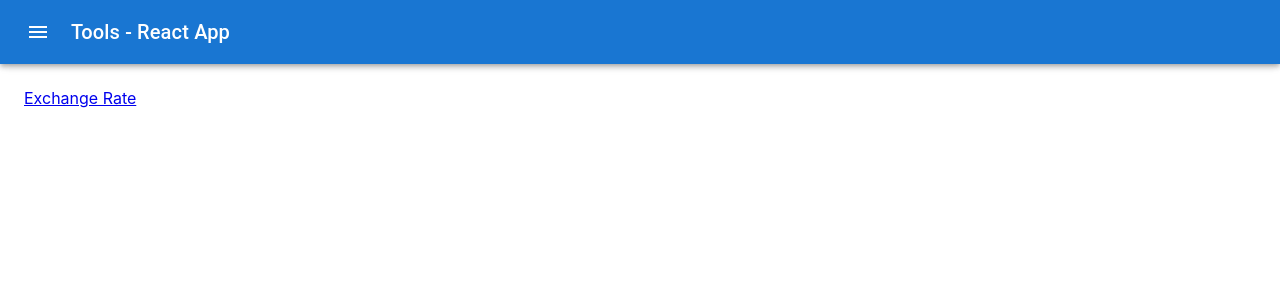
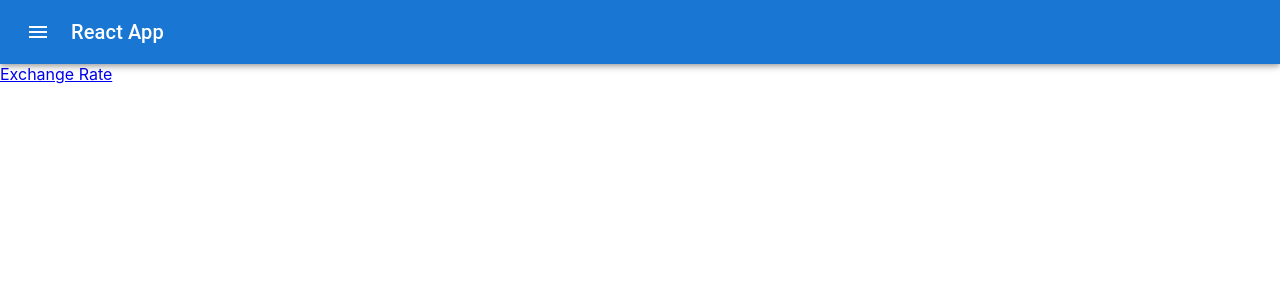
Before and after one commit to lambdaret/app-tools, a React (Create React App) app: page / in a window 1280 px wide. Shown: the top 300 px of the page. Built offline with nearby package versions, Linux system fonts and the light colour scheme.

Commit message:
menu click

```diff
--- a/src/App.js
+++ b/src/App.js
@@ -1,33 +1,20 @@
 import React, { Suspense } from "react";
-// import { styled, useTheme } from "@mui/material/styles";
-// import { createTheme, ThemeProvider } from "@mui/material/styles";
 import { HashRouter, Routes, Route } from "react-router-dom";
 import TopMenu from "./TopMenu";
 import { Box } from "@mui/system";
 import { Toolbar } from "@mui/material";
 import SideBar from "./SideBar";
-// import { useSelector } from "react-redux";
-// import { getState, SIDEBAR_OPEN, SIDEBAR_PINED } from "./TopMenu/stateSlice";
-// import { setState } from "./TopMenu/stateSlice";
-// import { useDispatch } from "react-redux";
 const Tools = React.lazy(() => import("./Tools"));
 const ExchangeRate = React.lazy(() => import("./ExchangeRate"));
 const ReduxTest = React.lazy(() => import("./ReduxTest"));
 const ReduxTest2 = React.lazy(() => import("./ReduxTest2"));
 
 function App() {
-  // const dispatch = useDispatch();
-  // dispatch(setState({ type: SIDEBAR_PINED, value: false }));
-
-  // const open = useSelector(getState(SIDEBAR_OPEN));
-  // const pined = useSelector(getState(SIDEBAR_PINED));
-  const drawerWidth = 0;
-
   return (
     <Suspense fallback={<div>Loading ...</div>}>
       <HashRouter>
         <Box sx={{ display: "flex" }}>
-          <Box xs={{ flexGrow: 1 }}>
+          <Box sx={{ flexGrow: 1 }}>
             <TopMenu />
           </Box>
           <Box component="nav"></Box>
@@ -35,15 +22,25 @@ function App() {
           <Box
             component="main"
             sx={{ p: 3 }}
-            style={{ marginLeft: drawerWidth }}
+            style={{
+              padding: 0,
+              width: "100%",
+              height: "100%",
+            }}
           >
             <Toolbar />
-            <Routes>
-              <Route exact path="/" element={<Tools />} />
-              <Route exact path="/exchange-rate/" element={<ExchangeRate />} />
-              <Route exact path="/redux-test/" element={<ReduxTest />} />
-              <Route exact path="/redux-test2/" element={<ReduxTest2 />} />
-            </Routes>
+            <div>
+              <Routes>
+                <Route exact path="/" element={<Tools />} />
+                <Route
+                  exact
+                  path="/exchange-rate/"
+                  element={<ExchangeRate />}
+                />
+                <Route exact path="/redux-test/" element={<ReduxTest />} />
+                <Route exact path="/redux-test2/" element={<ReduxTest2 />} />
+              </Routes>
+            </div>
           </Box>
         </Box>
       </HashRouter>
--- a/src/SideBar/index.jsx
+++ b/src/SideBar/index.jsx
@@ -1,4 +1,5 @@
 import Grid from "@mui/material/Grid";
+import { Box } from "@mui/system";
 import Drawer from "@mui/material/Drawer";
 import List from "@mui/material/List";
 import Divider from "@mui/material/Divider";
@@ -8,10 +9,7 @@ import ListItem from "@mui/material/ListItem";
 import ListItemButton from "@mui/material/ListItemButton";
 import ListItemIcon from "@mui/material/ListItemIcon";
 import ListItemText from "@mui/material/ListItemText";
-// import InboxIcon from "@mui/icons-material/MoveToInbox";
-// import MailIcon from "@mui/icons-material/Mail";
 import PushPinIcon from "@mui/icons-material/PushPin";
-// import ArrowForwardIosSharpIcon from "@mui/icons-material/ArrowForwardIosSharp";
 import Brightness1Icon from "@mui/icons-material/Brightness1";
 import { useSelector, useDispatch } from "react-redux";
 import { useNavigate } from "react-router-dom";
@@ -34,15 +32,22 @@ const SideBar = () => {
   const handleDrawerClose = () => {
     dispatch(setState({ type: SIDEBAR_OPEN, value: false }));
   };
+  const handleDrawerCloseUnPined = (e) => {
+    e.preventDefault();
+    if (!pined) {
+      dispatch(setState({ type: SIDEBAR_OPEN, value: false }));
+    }
+  };
   const handleSidebarPined = () => {
     dispatch(setToggle({ type: SIDEBAR_PINED }));
   };
   const goMenu = (menuNm) => {
     switch (menuNm) {
       case "Exchange Rate":
-        return navigate("/exchange-rate/");
+        navigate("/exchange-rate/");
+        break;
       default:
-        return navigate("/");
+        navigate("/");
     }
   };
 
@@ -64,6 +69,7 @@ const SideBar = () => {
       open={open}
       onClose={handleDrawerClose}
     >
+      <Box>
         <Grid container>
           <Grid item xs={10}>
             <IconButton onClick={handleDrawerClose}>
@@ -72,12 +78,15 @@ const SideBar = () => {
           </Grid>
           <Grid item xs={2}>
             <IconButton onClick={handleSidebarPined}>
-            <PushPinIcon size="small" color={pined ? "primary" : "disabled"} />
+              <PushPinIcon
+                size="small"
+                color={pined ? "primary" : "disabled"}
+              />
             </IconButton>
           </Grid>
         </Grid>
         <Divider />
-      <List style={{ padding: 0 }}>
+        <List style={{ padding: 0 }} onClick={handleDrawerCloseUnPined}>
           {["Home", "Exchange Rate"].map((text, index) => (
             <ListItem key={text} disablePadding>
               <ListItemButton onClick={() => goMenu(text)}>
@@ -90,18 +99,7 @@ const SideBar = () => {
           ))}
         </List>
         <Divider />
-      {/* <List>
-        {["All mail", "Trash", "Spam"].map((text, index) => (
-          <ListItem key={text} disablePadding>
-            <ListItemButton>
-              <ListItemIcon>
-                {index % 2 === 0 ? <InboxIcon /> : <MailIcon />}
-              </ListItemIcon>
-              <ListItemText primary={text} />
-            </ListItemButton>
-          </ListItem>
-        ))}
-      </List> */}
+      </Box>
     </Drawer>
   );
 };
--- a/src/TopMenu/index.jsx
+++ b/src/TopMenu/index.jsx
@@ -24,12 +24,8 @@ const TopMenu = () => {
         >
           <MenuIcon />
         </IconButton>
-        <Typography
-          variant="h6"
-          component="div"
-          sx={{ flexGrow: 1, display: { xs: "none", sm: "block" } }}
-        >
-          Tools - {document.title}
+        <Typography variant="h6" component="div" sx={{ flexGrow: 1 }}>
+          {document.title}
         </Typography>
       </Toolbar>
     </AppBar>
```
Lines whose indentation alone changed are shown as unchanged.
